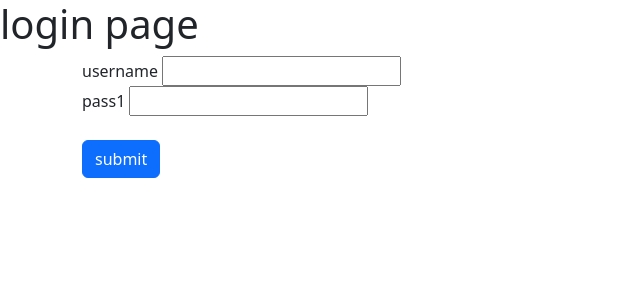
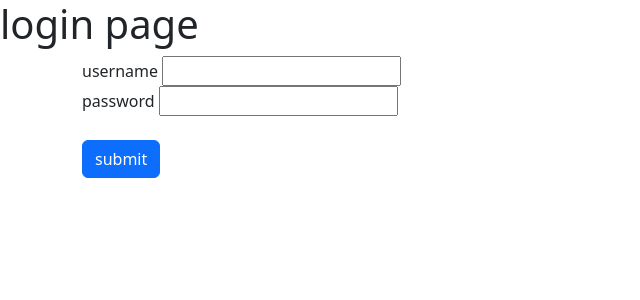
Before and after one commit to dev21-intellial/post_and_comment, a Django app: page / in a window 1280 px wide. Shown: the top 300 px of the page, without its empty margins (0-640 px from the left). Run offline with Django 3.2, Linux system fonts and the light colour scheme; some libraries are stand-ins or nearby versions.

Commit message:
task complte

```diff
--- a/post/templates/post/compose.html
+++ b/post/templates/post/compose.html
@@ -23,7 +23,7 @@
         <div class="row">
             <div class="column">
             <lable for="txtArea">Desciption</lable>
-            <textarea id="txtArea" name="txtArea" rows="10" cols="70"></textarea>
+            <textarea id="txtArea" name="description" rows="10" cols="70"></textarea>
 
         </div>
         <h3> <input type="submit" name="submit" value="submit" class="btn btn-primary"></h3>
--- a/post/templates/post/login.html
+++ b/post/templates/post/login.html
@@ -17,8 +17,8 @@
             </div>
 
             <div class="modal-body">
-                <lable for="pass1">pass1</lable>
-                <input type="password" id="pass1" name="pass1"></input>
+                <lable for="pass1">password</lable>
+                <input type="password" id="password" name="password"></input>
 
 
             </div>
--- a/post/templates/post/pass_comment.html
+++ b/post/templates/post/pass_comment.html
@@ -14,7 +14,7 @@
                 <div class="column">
                 <input type="text" name="post_id" value="{{post_id}} "hidden>
                 <lable for="txtArea">comment</lable>
-                <textarea id="txtArea" name="comment_txtArea" rows="10" cols="70"></textarea>
+                <textarea id="txtArea" name="comment" rows="10" cols="70"></textarea>
 
             </div>
 
--- a/post/templates/post/registration.html
+++ b/post/templates/post/registration.html
@@ -29,8 +29,8 @@
             </div>
 
             <div class="modal-body">
-                <lable for="pass1">pass1</lable>
-                <input type="password" id="pass1" name="pass1"> </input>
+                <lable for="pass1">password</lable>
+                <input type="password" id="password" name="password"> </input>
 
             </div>
 
--- a/post/views.py
+++ b/post/views.py
@@ -16,8 +16,8 @@ from django.contrib import auth
 def authenticate_user(request):
     if request.method=='POST':
         username=request.POST['fname']
-        pass1=request.POST['pass1']
-        user=auth.authenticate(request,username=username,password=pass1)
+        password=request.POST['password']
+        user=auth.authenticate(request,username=username,password=password)
         if user is not None:
             auth.login(request,user)
             return redirect('/post')
@@ -36,8 +36,8 @@ def add_user(request):
     if request.method=='POST':
         username=request.POST['fname']
         email=request.POST['email']
-        pass1=request.POST['pass1']
-        myuser=User.objects.create_user(username,email,pass1)
+        password=request.POST['password']
+        myuser=User.objects.create_user(username,email,password)
         myuser.save()
         return redirect('/')
     else:
@@ -56,7 +56,7 @@ def compose(request):
 def post(request):
     if request.method=="POST":
         user_id=request.user.id
-        description=request.POST['txtArea']
+        description=request.POST['description']
         data_store=Post(user_id=user_id,description=description)
         data_store.save()
         return redirect('/post')
@@ -89,7 +89,7 @@ def given_comment(request,id):
     if request.method=='POST':
         post_id=request.POST.get('post_id')
         print(post_id)
-        comment_given=request.POST['comment_txtArea']
+        comment_given=request.POST['comment']
         print(comment_given)
 
         data_store=Comments(post_id=post_id,comment=comment_given,user_id=request.user.id)
```
Also changed, not shown: db.sqlite3.
